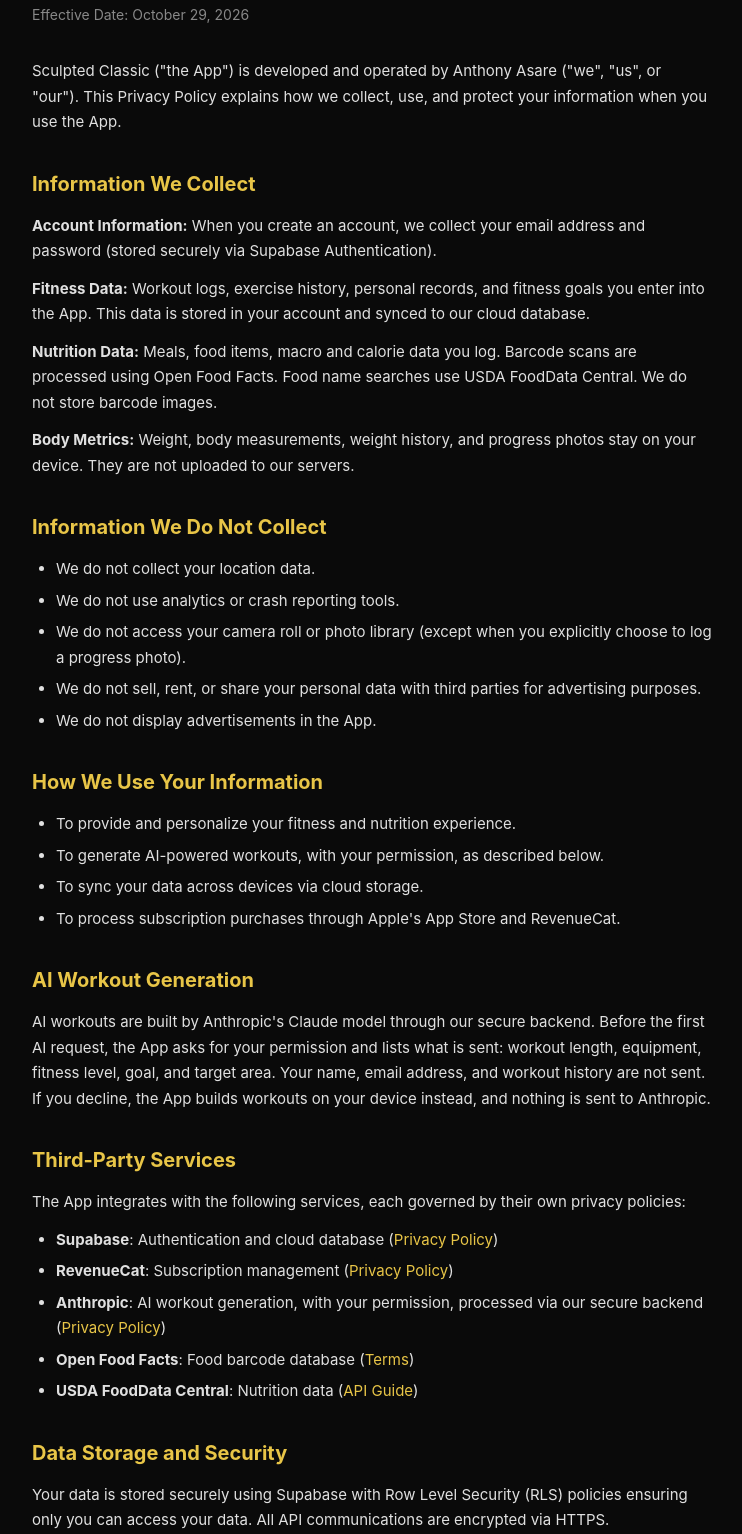
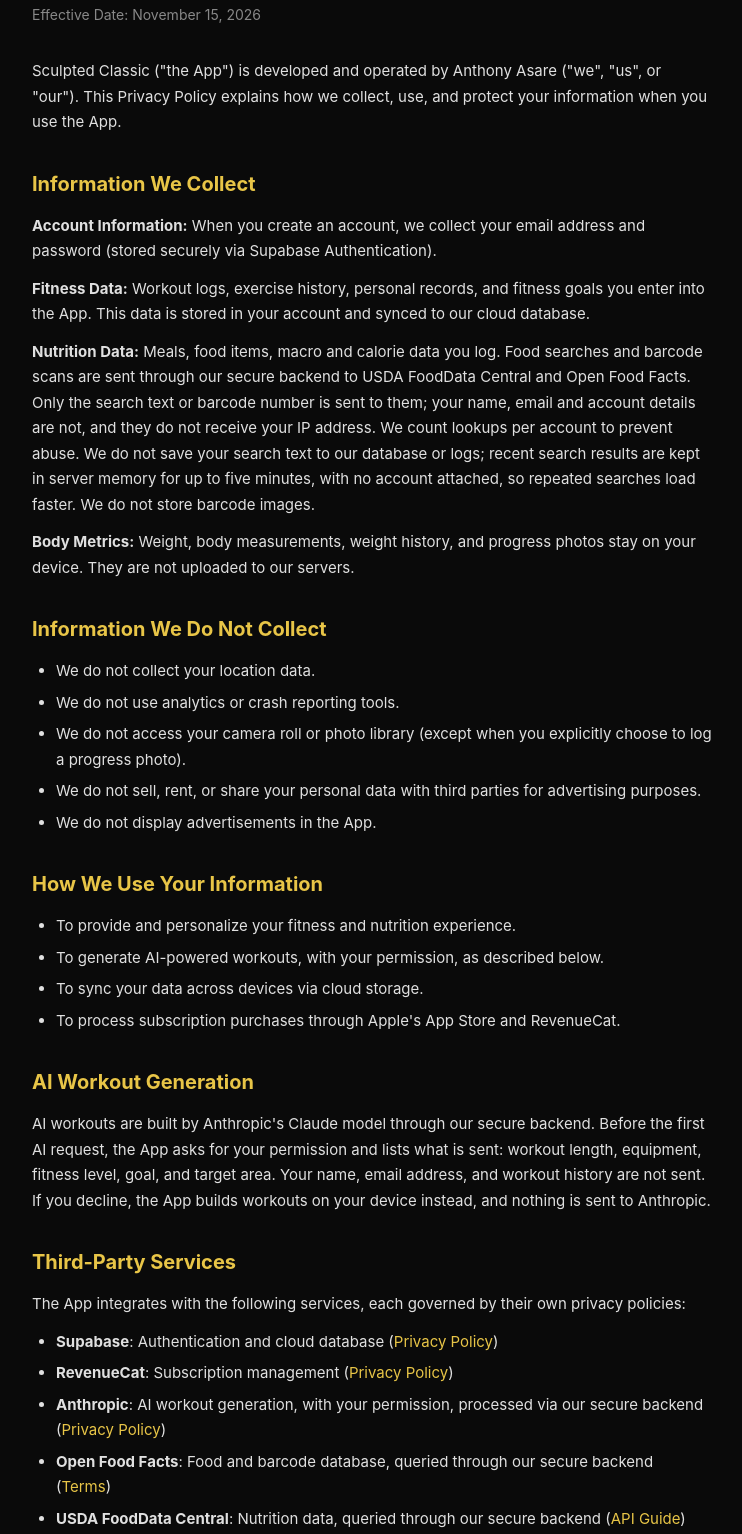
Before and after one commit to Engineerjacinto/sculptedclassic-privacy, a plain HTML site: page index.html in a window 1280 px wide. Shown: the part 93-1627 px from the top of the page, without its empty margins (268-1010 px from the left). Drawn offline with Linux system fonts and the light colour scheme.

Commit message:
Route food searches and barcode lookups through the Sculpted Classic backend
Nutrition Data and Third-Party Services now say that USDA FoodData Central
and Open Food Facts are queried through our backend, receive only the search
text or barcode, and that lookups are counted per account. Effective date is
a placeholder until publication.

Co-Authored-By: Claude Opus 5.5 <noreply@anthropic.com>

```diff
--- a/index.html
+++ b/index.html
@@ -28,14 +28,14 @@
 </head>
 <body>
   <h1>Privacy Policy</h1>
-  <p class="effective">Effective Date: October 29, 2026</p>
+  <p class="effective">Effective Date: November 15, 2026</p>
 
   <p>Sculpted Classic ("the App") is developed and operated by Anthony Asare ("we", "us", or "our"). This Privacy Policy explains how we collect, use, and protect your information when you use the App.</p>
 
   <h2>Information We Collect</h2>
   <p><strong>Account Information:</strong> When you create an account, we collect your email address and password (stored securely via Supabase Authentication).</p>
   <p><strong>Fitness Data:</strong> Workout logs, exercise history, personal records, and fitness goals you enter into the App. This data is stored in your account and synced to our cloud database.</p>
-  <p><strong>Nutrition Data:</strong> Meals, food items, macro and calorie data you log. Barcode scans are processed using Open Food Facts. Food name searches use USDA FoodData Central. We do not store barcode images.</p>
+  <p><strong>Nutrition Data:</strong> Meals, food items, macro and calorie data you log. Food searches and barcode scans are sent through our secure backend to USDA FoodData Central and Open Food Facts. Only the search text or barcode number is sent to them; your name, email and account details are not, and they do not receive your IP address. We count lookups per account to prevent abuse. We do not save your search text to our database or logs; recent search results are kept in server memory for up to five minutes, with no account attached, so repeated searches load faster. We do not store barcode images.</p>
   <p><strong>Body Metrics:</strong> Weight, body measurements, weight history, and progress photos stay on your device. They are not uploaded to our servers.</p>
 
   <h2>Information We Do Not Collect</h2>
@@ -64,8 +64,8 @@
     <li><strong>Supabase</strong>: Authentication and cloud database (<a href="https://supabase.com/privacy" target="_blank">Privacy Policy</a>)</li>
     <li><strong>RevenueCat</strong>: Subscription management (<a href="https://www.revenuecat.com/privacy" target="_blank">Privacy Policy</a>)</li>
     <li><strong>Anthropic</strong>: AI workout generation, with your permission, processed via our secure backend (<a href="https://www.anthropic.com/legal/privacy" target="_blank">Privacy Policy</a>)</li>
-    <li><strong>Open Food Facts</strong>: Food barcode database (<a href="https://world.openfoodfacts.org/terms-of-use" target="_blank">Terms</a>)</li>
-    <li><strong>USDA FoodData Central</strong>: Nutrition data (<a href="https://fdc.nal.usda.gov/api-guide" target="_blank">API Guide</a>)</li>
+    <li><strong>Open Food Facts</strong>: Food and barcode database, queried through our secure backend (<a href="https://world.openfoodfacts.org/terms-of-use" target="_blank">Terms</a>)</li>
+    <li><strong>USDA FoodData Central</strong>: Nutrition data, queried through our secure backend (<a href="https://fdc.nal.usda.gov/api-guide" target="_blank">API Guide</a>)</li>
   </ul>
 
   <h2>Data Storage and Security</h2>
```
